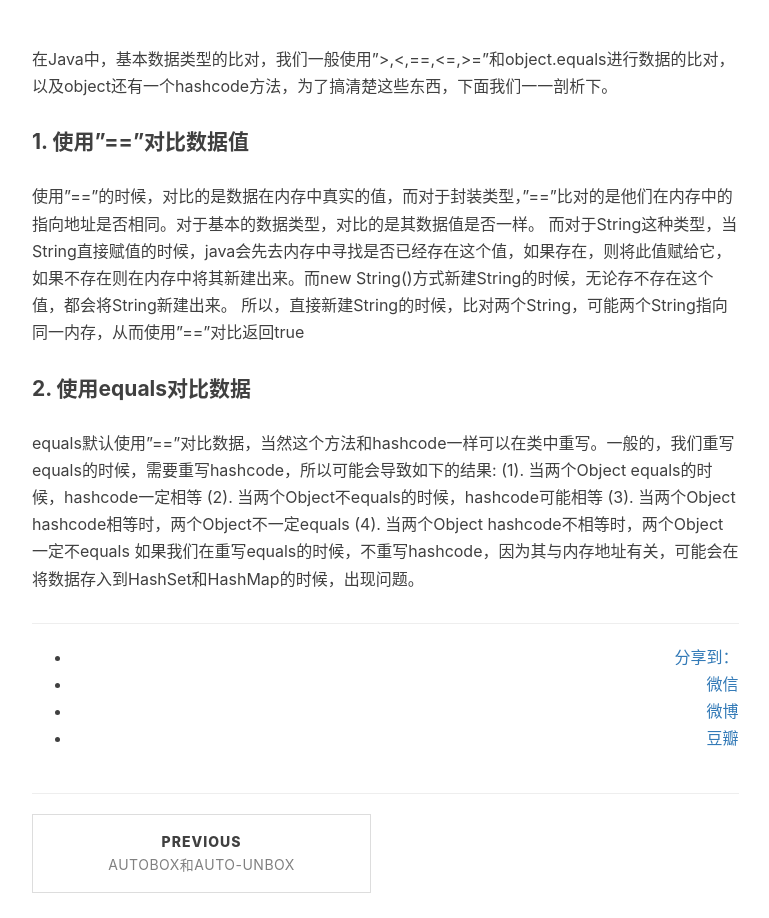
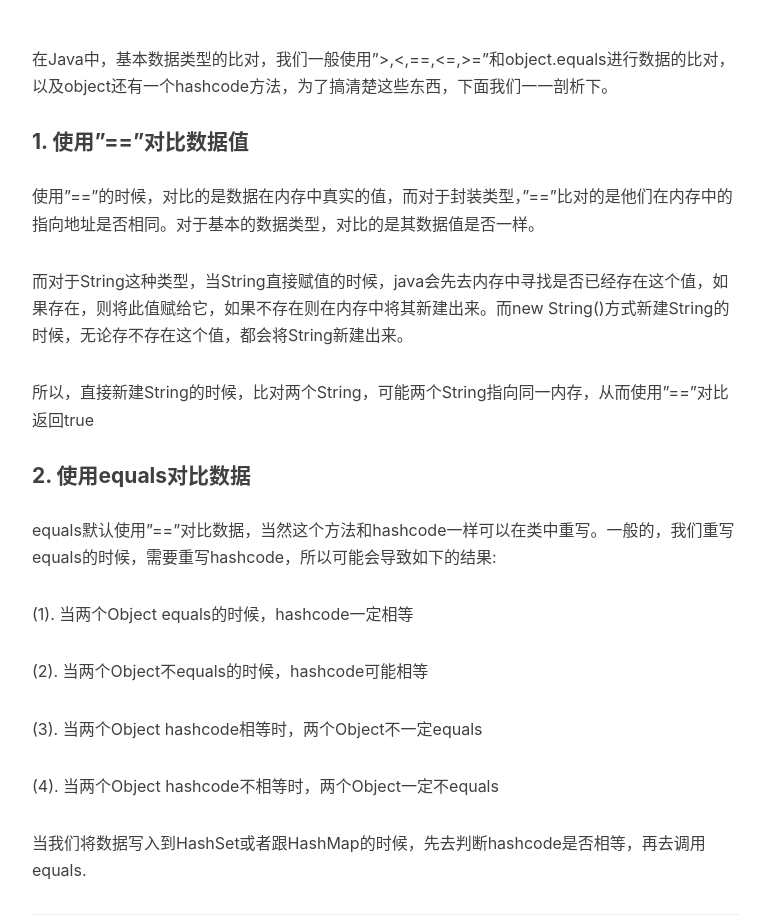
Before and after one commit to baiscjava/basicjava.github.io, a Jekyll site: the page built from _posts/2017-01-12-Java数据类型的大小比对以及equals与hashcode.md, in a window 1280 px wide and 1400 px high, cut to the strip 351-1269 px from the top of the window. Shown: the whole strip, without its empty margins (233-1002 px from the left). Built offline with Jekyll 4.4.1, drawn with Linux system fonts in a browser that asks for light colours; nearby versions of some CDN libraries; our own code applies the rules of GitHub Pages for plain Markdown files; comment, search, counter and statistics services are not loaded.

Commit message:
Update 2017-01-12-Java数据类型的大小比对以及equals与hashcode.md

```diff
--- a/_posts/2017-01-12-Java数据类型的大小比对以及equals与hashcode.md
+++ b/_posts/2017-01-12-Java数据类型的大小比对以及equals与hashcode.md
@@ -14,13 +14,20 @@ tags:
 
 #### 1. 使用"=="对比数据值
 使用"=="的时候，对比的是数据在内存中真实的值，而对于封装类型，"=="比对的是他们在内存中的指向地址是否相同。对于基本的数据类型，对比的是其数据值是否一样。
+
 而对于String这种类型，当String直接赋值的时候，java会先去内存中寻找是否已经存在这个值，如果存在，则将此值赋给它，如果不存在则在内存中将其新建出来。而new String()方式新建String的时候，无论存不存在这个值，都会将String新建出来。
+
 所以，直接新建String的时候，比对两个String，可能两个String指向同一内存，从而使用"=="对比返回true
 
 #### 2. 使用equals对比数据
 equals默认使用"=="对比数据，当然这个方法和hashcode一样可以在类中重写。一般的，我们重写equals的时候，需要重写hashcode，所以可能会导致如下的结果:
+
 (1). 当两个Object equals的时候，hashcode一定相等
+
 (2). 当两个Object不equals的时候，hashcode可能相等
+
 (3). 当两个Object hashcode相等时，两个Object不一定equals
+
 (4). 当两个Object hashcode不相等时，两个Object一定不equals
-如果我们在重写equals的时候，不重写hashcode，因为其与内存地址有关，可能会在将数据存入到HashSet和HashMap的时候，出现问题。
+
+当我们将数据写入到HashSet或者跟HashMap的时候，先去判断hashcode是否相等，再去调用equals.
```
